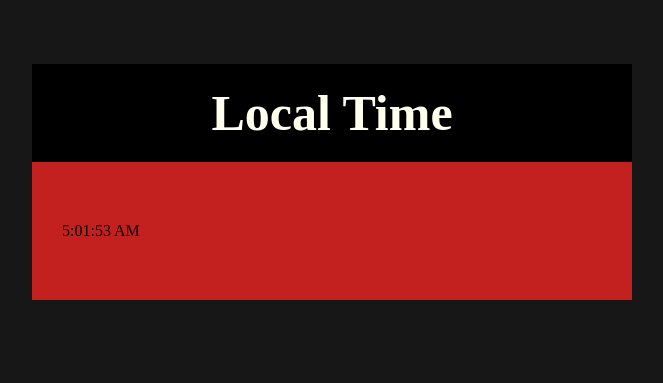
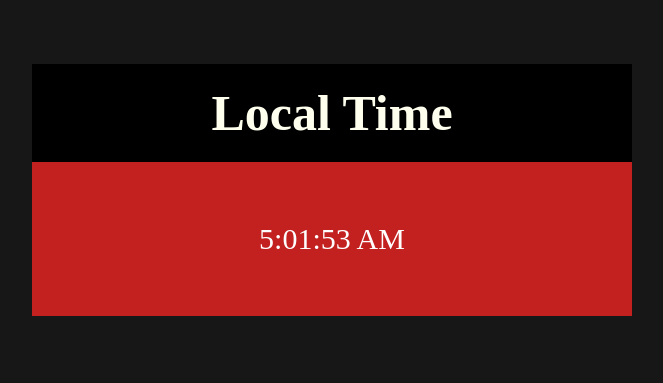
Before and after one commit to Vignesh-PS/Simple-javascript-collections, a plain HTML site: page 2.DigitalClock/index.html in a window 1280 px wide. Shown: the whole page, without its empty margins (308-971 px from the left). Drawn offline with Linux system fonts and the light colour scheme.

Commit message:
Updating styles

```diff
--- a/2.DigitalClock/style.css
+++ b/2.DigitalClock/style.css
@@ -16,4 +16,7 @@ h1{
 #clock{
     background: #c32020;
     padding: 60px 30px;
+    font-size: 30px;
+    text-align: center;
+    color: #fff;
 }
```
Also changed, not shown: 1.SimpleCalculator/index.html (line endings or trailing spaces).
